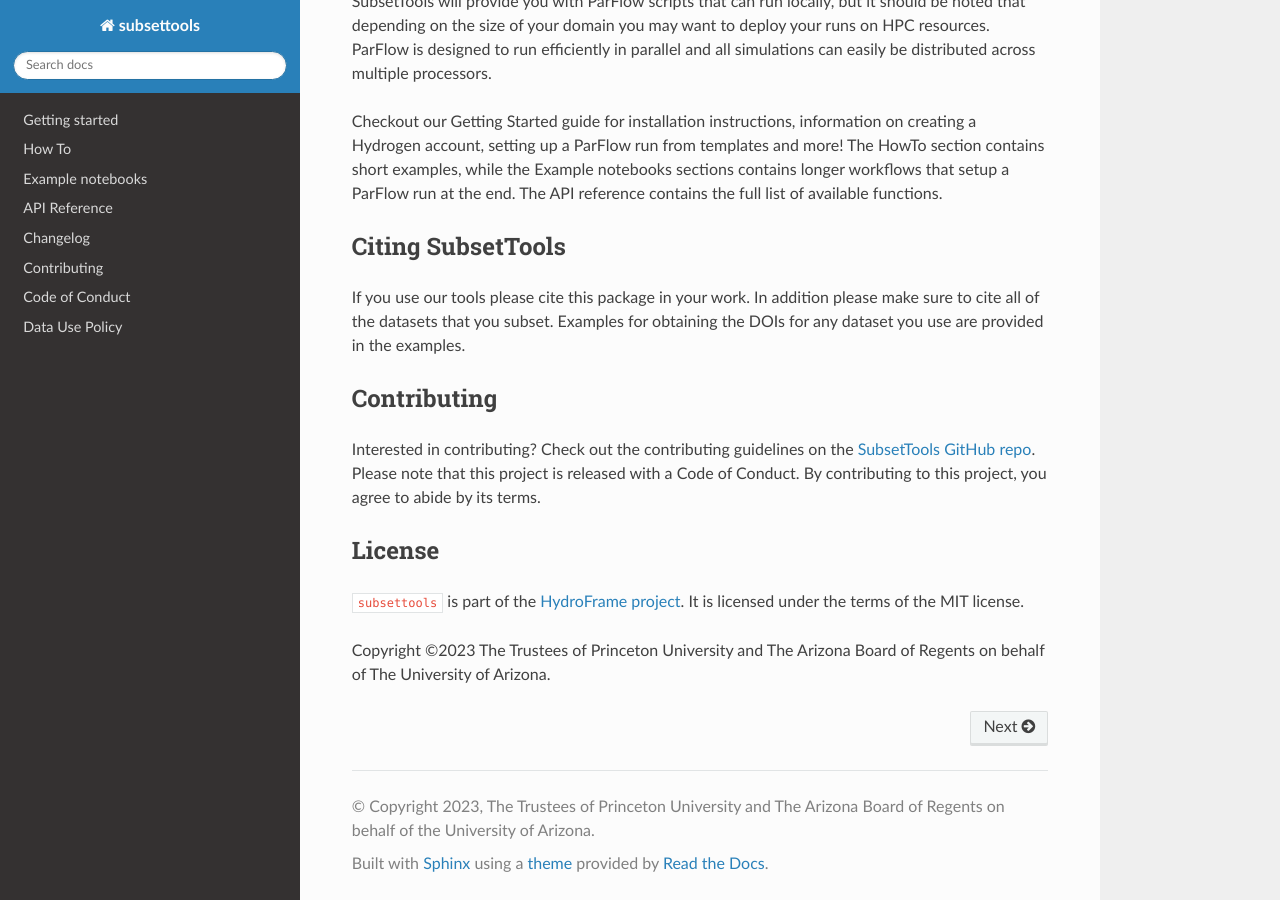
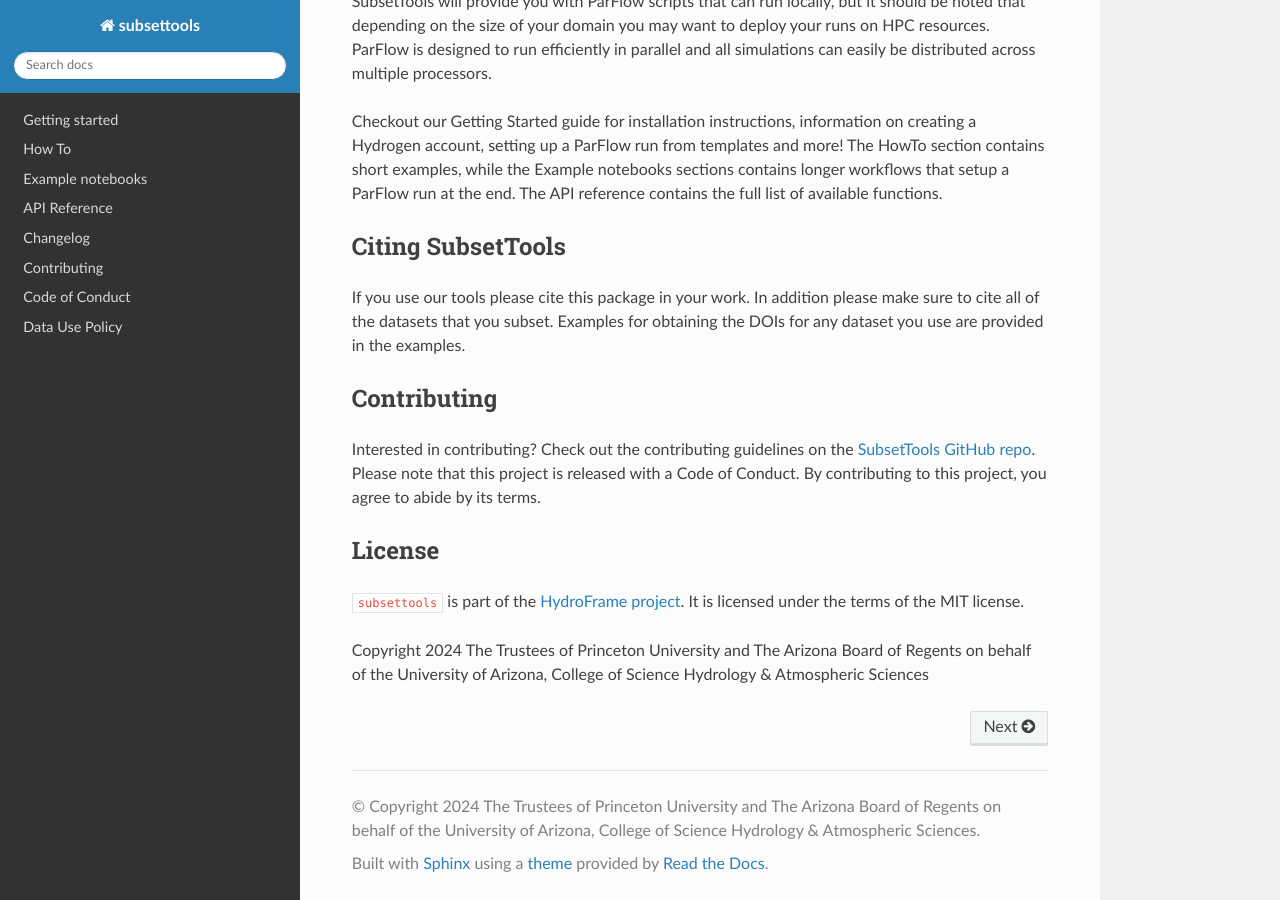
Before and after one commit to hydroframe/subsettools, a Sphinx documentation site: the page built from docs/index.md, in a window 1280 px wide and 900 px high, scrolled down 538 px. Built offline with Sphinx 7.4.7 and the Read the Docs theme 2.0.0, drawn with Linux system fonts in a browser that asks for light colours.

Commit message:
Update copyright (#74)
* add copyright

* update copyright

---------

Co-authored-by: George Artavanis <ga6@verde.princeton.edu>

```diff
--- a/README.md
+++ b/README.md
@@ -23,4 +23,4 @@
 ## License
 `subsettools` is part of the [HydroFrame project](https://hydroframe.org/). It is licensed under the terms of the MIT license.
 
-Copyright ©2023 The Trustees of Princeton University and The Arizona Board of Regents on behalf of The University of Arizona.
+Copyright 2024 The Trustees of Princeton University and The Arizona Board of Regents on behalf of the University of Arizona, College of Science Hydrology & Atmospheric Sciences
--- a/docs/conf.py
+++ b/docs/conf.py
@@ -7,7 +7,7 @@
 # -- Project information -----------------------------------------------------
 
 project = "subsettools"
-copyright = "2023, The Trustees of Princeton University and The Arizona Board of Regents on behalf of the University of Arizona"
+copyright = "2024 The Trustees of Princeton University and The Arizona Board of Regents on behalf of the University of Arizona, College of Science Hydrology & Atmospheric Sciences"
 author = "George Artavanis, Amanda Triplett"
 
 # -- General configuration ---------------------------------------------------
```
